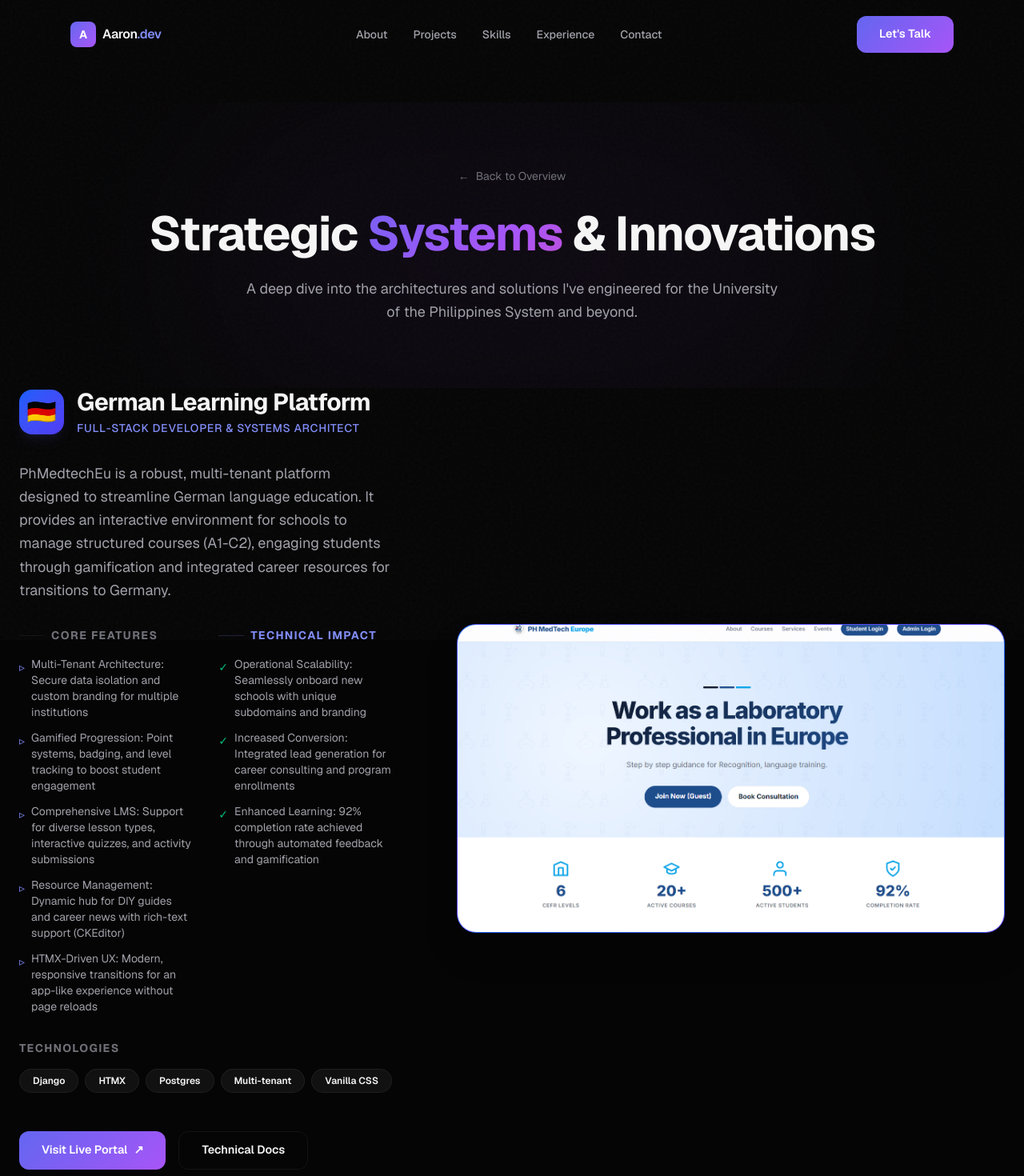
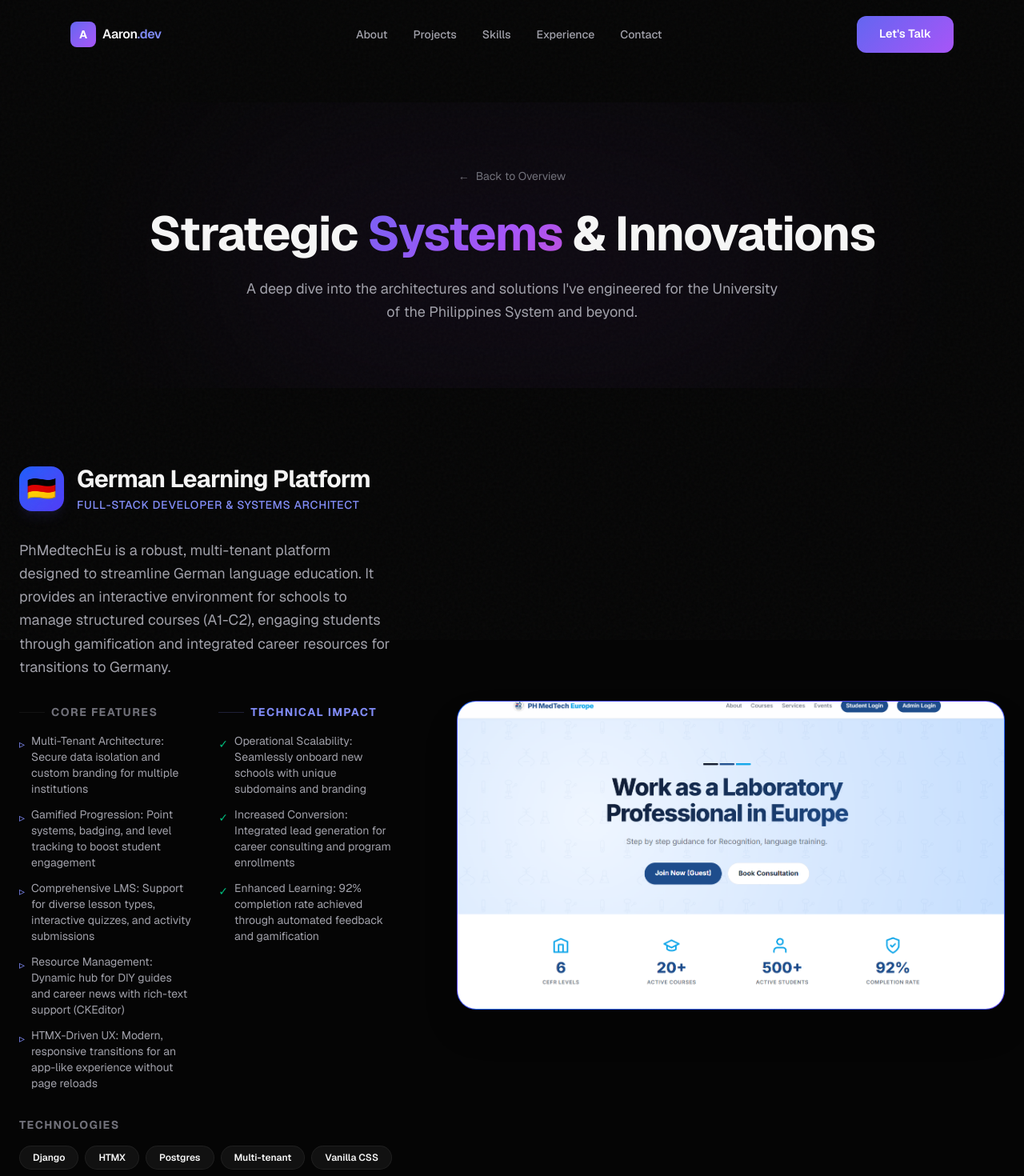
Before and after one commit to sirtinypp/ajbasa, a Next.js app: page /projects in a window 1280 px wide. Shown: the top 1470 px of the page at 80% size. Built offline with nearby package versions, Linux system fonts and the light colour scheme.

Commit message:
style: add padding to projects list for better hero spacing

```diff
--- a/src/app/projects/page.tsx
+++ b/src/app/projects/page.tsx
@@ -35,7 +35,7 @@ export default function ProjectsPage() {
         </section>
 
         {/* Projects List */}
-        <section className="max-w-7xl mx-auto px-6 space-y-40">
+        <section className="max-w-7xl mx-auto px-6 pt-24 space-y-40">
           {projects.map((project, index) => (
             <div
               key={project.slug}
```
